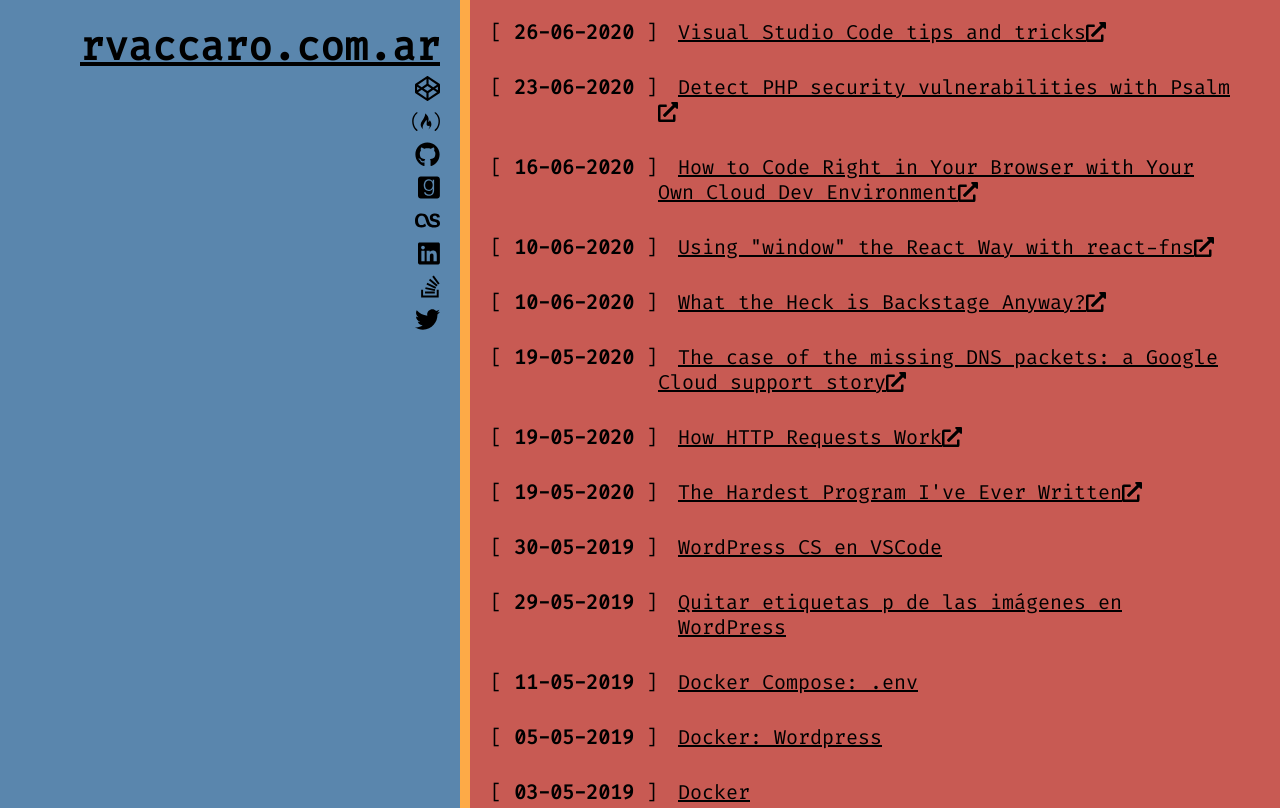
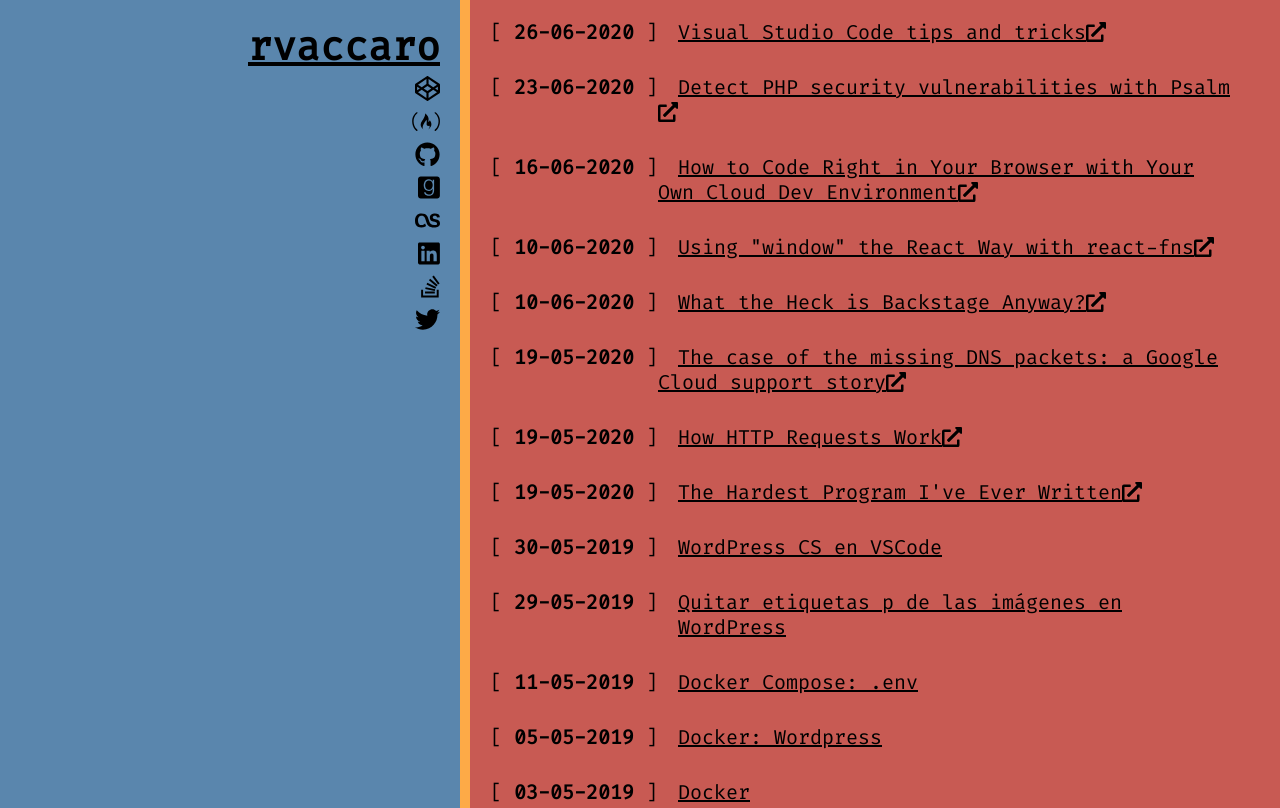
Before and after one commit to robertito13/robertito13.github.io, a Gatsby site: page / in a window 1280 px wide. Shown: the top 808 px of the page. Built offline with nearby package versions, Linux system fonts and the light colour scheme; Gatsby itself is replaced by a stand-in of ours.

Commit message:
GH Pages

```diff
--- a/package.json
+++ b/package.json
@@ -6,6 +6,9 @@
   "author": "Roberto Vaccaro <roberto.vaccaro@gmail.com>",
   "bugs": {
     "url": "https://github.com/robertito13/robertito13.github.io"
+  },
+  "scripts": {
+    "deploy": "gatsby build --prefix-paths && gh-pages -d public -b master"
   },
   "homepage": "https://rvaccaro.com.ar",
   "license": "GPL-3.0-or-later",
@@ -40,6 +43,7 @@
     "eslint": "^7.2.0",
     "eslint-config-google": "^0.14.0",
     "eslint-plugin-react": "^7.20.0",
+    "gh-pages": "^3.1.0",
     "node-sass": "^4.14.1",
     "typescript": "^3.9.5"
   }
--- a/src/components/sidebar.tsx
+++ b/src/components/sidebar.tsx
@@ -9,7 +9,7 @@ class Sidebar extends React.Component {
   render(): JSX.Element {
     return (
       <aside className={styles.sidebar}>
-        <header><Link to='/'>rvaccaro.com.ar</Link></header>
+        <header><Link to='/'>rvaccaro</Link></header>
         <section className={styles.social}>
           <SocialIcon type="CodePen" id="rvaccaro" />
           <SocialIcon type="FreeCodeCamp" id="robertito13" />
```
Also changed, not shown: 1 other file.
